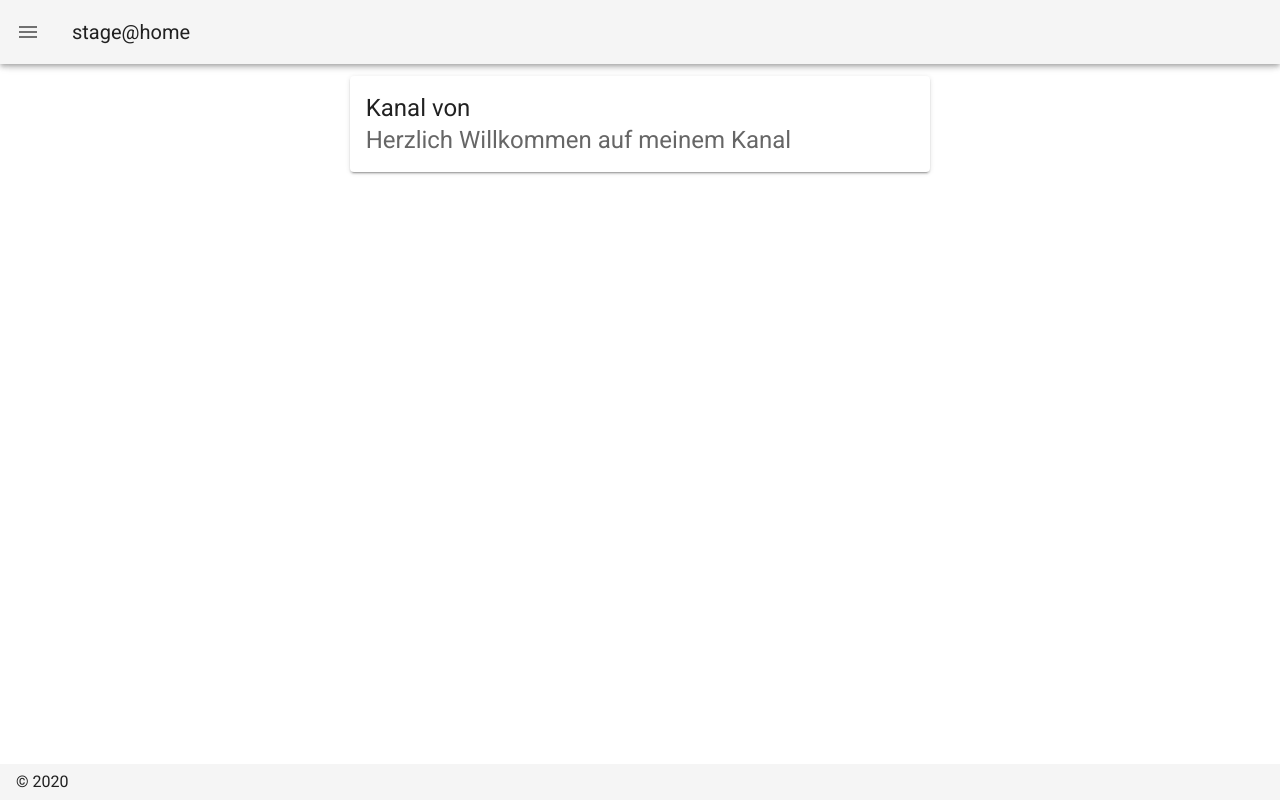
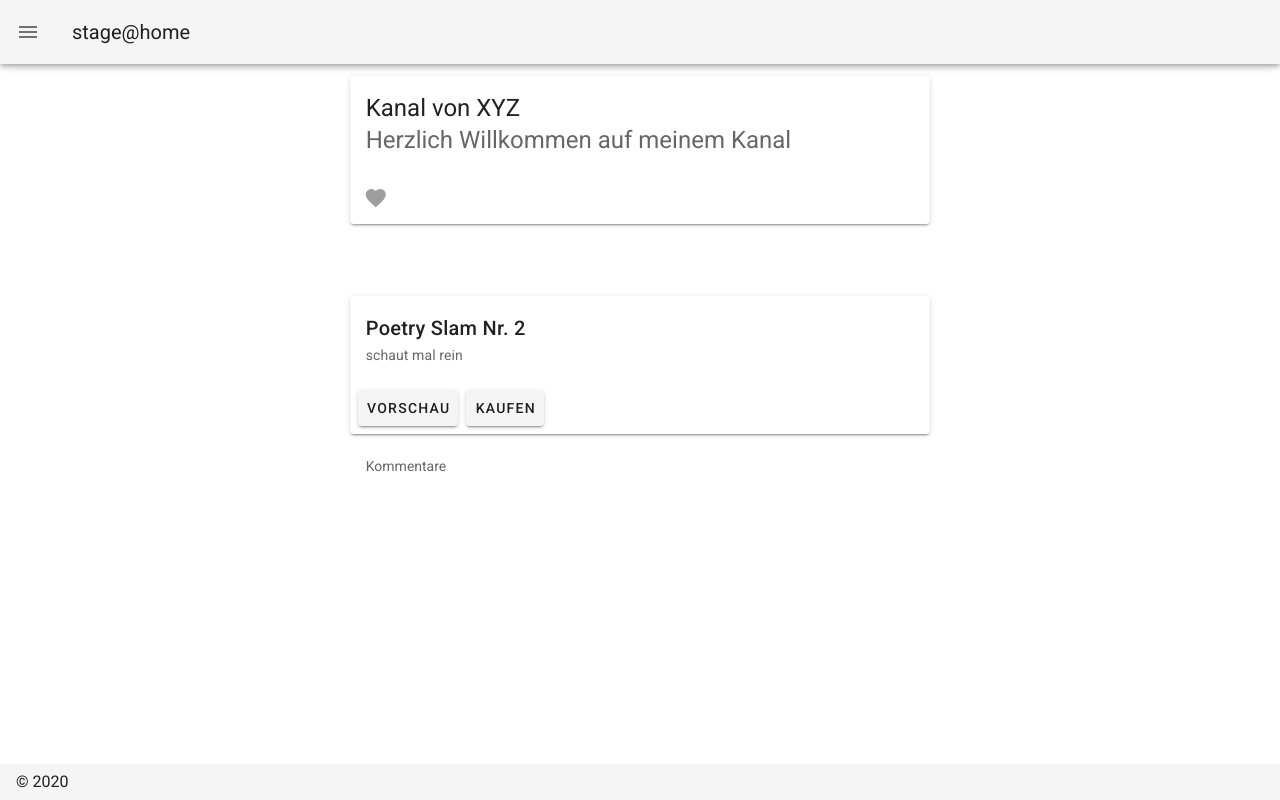
Before and after one commit to Crisphi/bezahlstream, a Nuxt app in the folder Frontend/: page /channels/1 in a window 1280 px wide. Built offline with nearby package versions, Linux system fonts and the light colour scheme.

Commit message:
dummy channel page with preview for comments

```diff
--- a/Frontend/pages/channels/_id.vue
+++ b/Frontend/pages/channels/_id.vue
@@ -1,24 +1,83 @@
 <template>
   <v-layout justify-center align-center>
     <v-flex xs12 sm8 md6>
-      <div class="text-center"></div>
       <v-card>
-        <v-card-title class="headline"> Kanal von {{ id }} </v-card-title>
+        <v-card-title class="headline">Kanal von XYZ </v-card-title>
         <v-card-subtitle class="headline"
           >Herzlich Willkommen auf meinem Kanal
         </v-card-subtitle>
+        <v-card-actions>
+          <v-tooltip bottom>
+            <template v-slot:activator="{ on }">
+              <v-btn icon v-on="on">
+                <v-icon disabled>mdi-heart</v-icon>
+              </v-btn>
+            </template>
+            <span>Abonieren</span>
+          </v-tooltip>
+        </v-card-actions>
       </v-card>
+      <br />
+      <br />
+      <br />
+      <v-card>
+        <v-card-title>Poetry Slam Nr. 2</v-card-title>
+        <v-card-subtitle>schaut mal rein</v-card-subtitle>
+
+        <v-card-actions>
+          <v-btn>Vorschau</v-btn>
+          <v-btn>Kaufen</v-btn>
+        </v-card-actions>
+      </v-card>
+      <comments :comments="comments" />
     </v-flex>
   </v-layout>
 </template>
 
 <script>
+import Comments from '~/components/Comments.vue'
+
 export default {
+  components: {
+    Comments
+  },
   validate({ params }) {
     return /^.+$/.test(params.id)
   },
   asyncData({ params }) {
-    return params
+    return {
+      item: 5,
+      comments: [
+        {
+          avatar: 'https://cdn.vuetifyjs.com/images/lists/1.jpg',
+          title: 'Brunch this weekend?',
+          subtitle:
+            "I'll be in your neighborhood doing errands this weekend. Do you want to hang out?"
+        },
+        {
+          avatar: 'https://cdn.vuetifyjs.com/images/lists/2.jpg',
+          title: 'Summer BBQ 4',
+          subtitle: "Wish I could come, but I'm out of town this weekend."
+        },
+        {
+          avatar: 'https://cdn.vuetifyjs.com/images/lists/3.jpg',
+          title: 'Oui oui',
+          subtitle: 'Do you have Paris recommendations? Have you ever been?'
+        },
+        {
+          avatar: 'https://cdn.vuetifyjs.com/images/lists/4.jpg',
+          title: 'Birthday gift',
+          subtitle:
+            'Have any ideas about what we should get Heidi for her birthday?'
+        },
+        {
+          avatar: 'https://cdn.vuetifyjs.com/images/lists/5.jpg',
+          title: 'Recipe to try',
+          subtitle:
+            'We should eat this: Grate, Squash, Corn, and tomatillo Tacos.'
+        }
+      ]
+    }
   }
 }
 </script>
```
